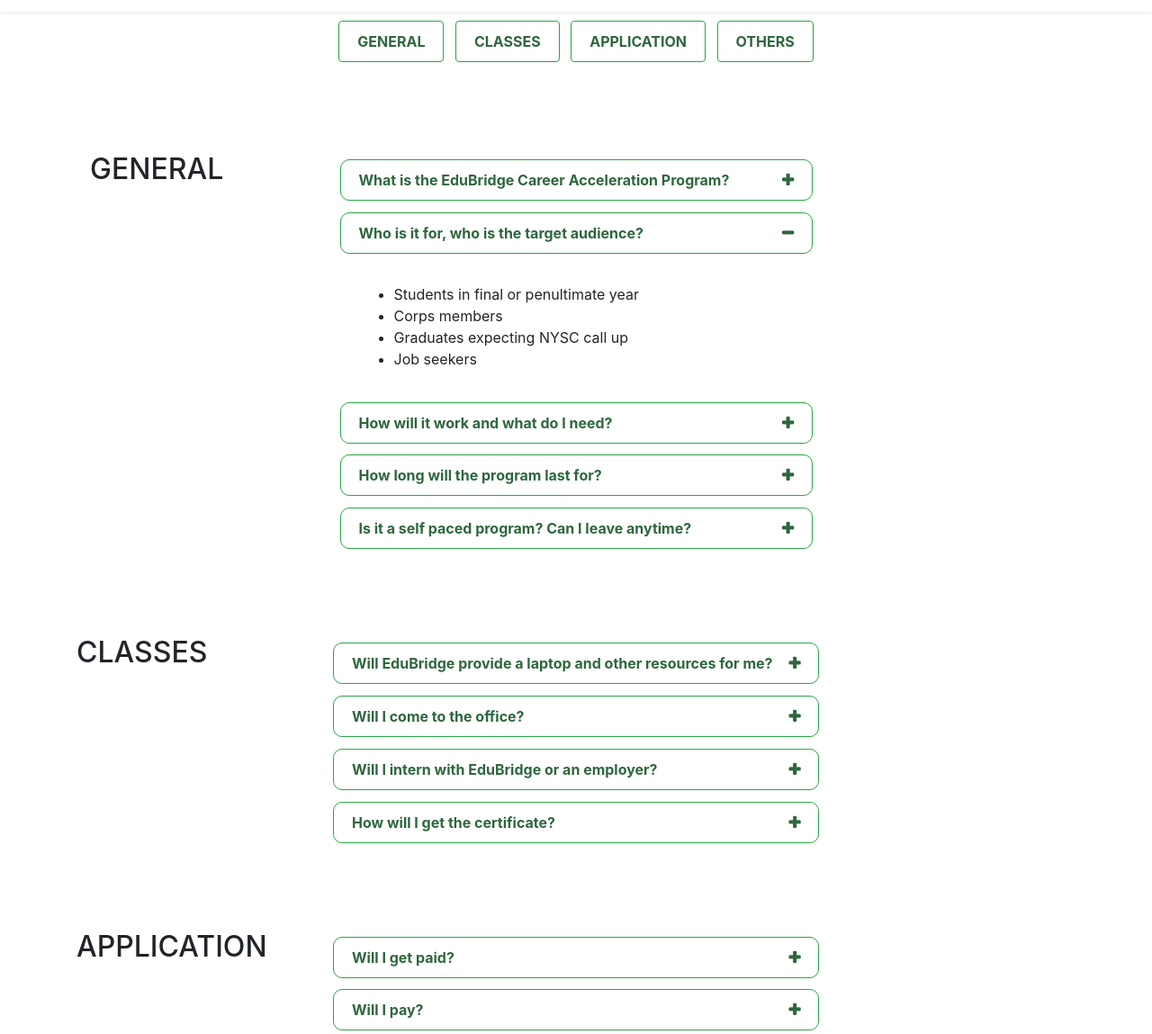
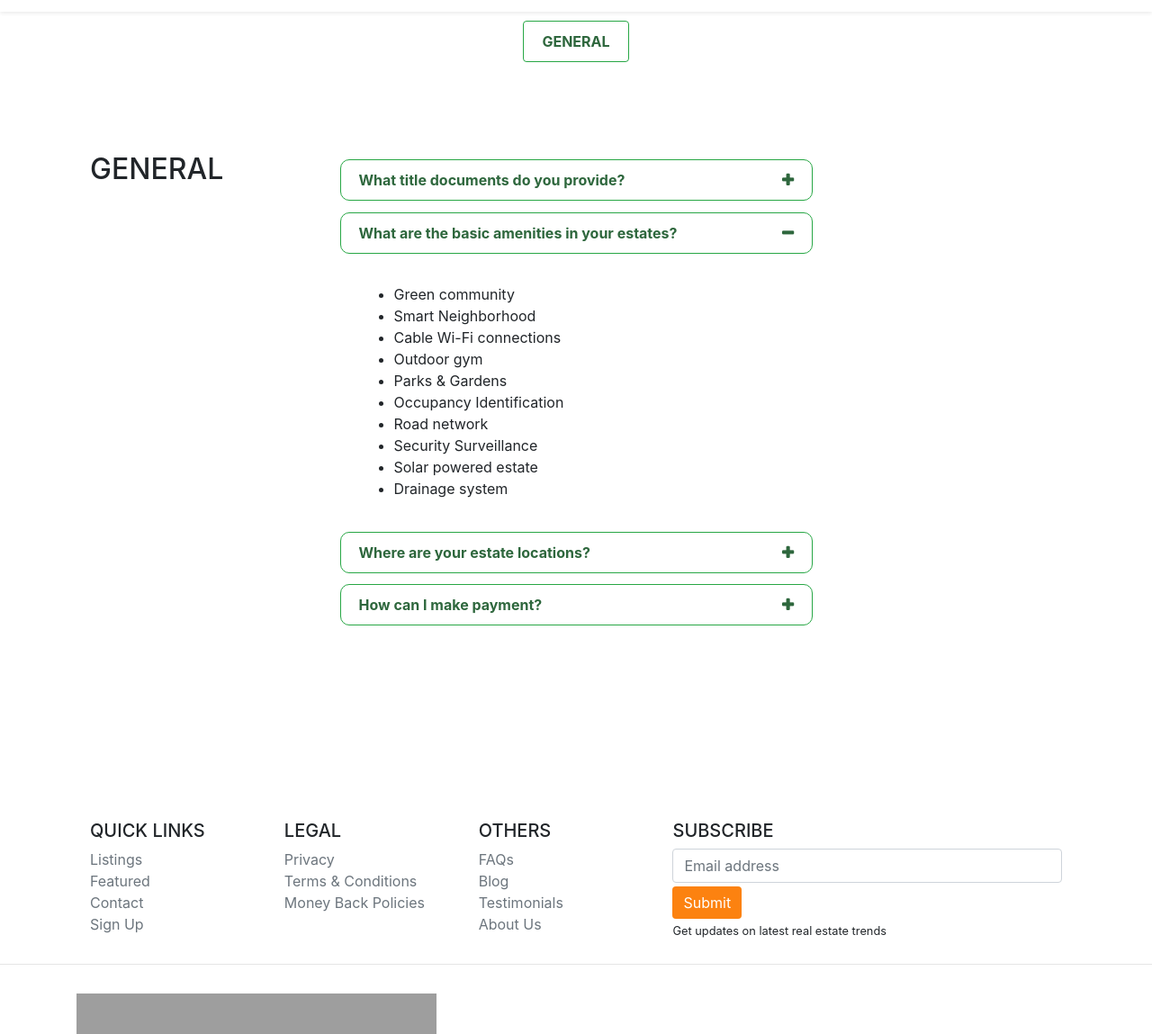
Before and after one commit to IamMiracleAlex/westan, a Django app: page /faqs/ in a window 1280 px wide, after a click on "What are the basic amenities in your estates?". Shown: the part 313-1462 px from the top of the page at 90% size. Run offline with Django 3.2, Linux system fonts and the light colour scheme; some libraries are stand-ins or nearby versions; grey boxes are pictures that could not be loaded.

Commit message:
changed theme color, changed static saving, adding contents to faqs and privacy

```diff
--- a/templates/base.html
+++ b/templates/base.html
@@ -5,7 +5,7 @@
       <meta name="description" content="Welcome to Westan Homes">
       <meta name="viewport" content="width=device-width, initial-scale=1, shrink-to-fit=no">
       <meta http-equiv="X-UA-Compatible" content="ie=edge">
-      <meta name="theme-color" content="#563d7c">
+      <meta name="theme-color" content="#FFFF00">
 
       {% load static %}
 
@@ -20,7 +20,15 @@
 
        <!-- Fonts -->
     <link href="https://fonts.googleapis.com/css2?family=Inter:wght@400;500;600;700&display=swap" rel="stylesheet">
+<!-- Global site tag (gtag.js) - Google Analytics -->
+    <script async src="https://www.googletagmanager.com/gtag/js?id=G-ZHEBN9F0QH"></script>
+    <script>
+    window.dataLayer = window.dataLayer || [];
+    function gtag(){dataLayer.push(arguments);}
+    gtag('js', new Date());
 
+    gtag('config', 'G-ZHEBN9F0QH');
+    </script>
 </head>
 <body>
 
--- a/templates/listings/faqs.html
+++ b/templates/listings/faqs.html
@@ -64,12 +64,12 @@ form button {
 
                 <button class="btn btn-outline-success b_color font-weight-bolder m-1 space" onclick="window.location='#general'">GENERAL</button>
 
-                <button class="btn btn-outline-success b_color font-weight-bolder m-1 space" onclick="window.location='#classes'">CLASSES</button>
+                {% comment %} <button class="btn btn-outline-success b_color font-weight-bolder m-1 space" onclick="window.location='#classes'">CLASSES</button>
 
                 <button class="btn btn-outline-success b_color font-weight-bolder m-1 space" onclick="window.location='#application'">APPLICATION</button>
 
                 <button class="btn btn-outline-success b_color font-weight-bolder m-1 space" onclick="window.location='#others'">OTHERS</button>
-
+                    {% endcomment %}
            </div>
         </div>
     </div>
@@ -95,51 +95,63 @@ form button {
                   <div  class="card-header p-1 collapsed font-weight-bold common b_color space" data-toggle="collapse"
                      href="#collapseOne">
                      <a class="card-title">
-                      What is the EduBridge Career Acceleration Program?
+                      What title documents do you provide?
                      </a>
                   </div>
                   <div id="collapseOne" class="card-body collapse" data-parent="#accordion">
                      <p>
-                      It is an online work experience for those looking to learn work skills, and know how it is to work in an organization. You will have the opportunity to learn key work skills, work in a team, complete multiple work projects and earn a certificate to prove your achievements.
+                        All our estate locations offer authentic & verifiable titles such as Certificate of Occupancy, Governor’s Consent, Registered Survey, and Deed of Assignment depending on the estate. We always strive to upgrade all our documentation to match the current trend and government policies.
                      </p>
                   </div>
 
                   <div class="card-header p-1 collapsed font-weight-bold common b_color space" data-toggle="collapse"
                      data-parent="#accordion" href="#collapseTwo">
                      <a class="card-title">
-                        Who is it for, who is the target audience?
+                        What are the basic amenities in your estates?
                      </a>
                   </div>
                   <div id="collapseTwo" class="card-body collapse" data-parent="#accordion">
                      <ul>
-                        <li>Students in final or penultimate year </li>
-                        <li>Corps members</li>
-                        <li>Graduates expecting NYSC call up</li>
-                        <li>Job seekers</li>
+                     <li>Green community</li>
+                     <li>Smart Neighborhood</li>
+                     <li>Cable Wi-Fi connections</li>
+                     <li>Outdoor gym</li>
+                     <li>Parks & Gardens</li>
+                     <li>Occupancy Identification</li>
+                     <li>Road network</li>
+                     <li>Security Surveillance</li>
+                     <li>Solar powered estate</li>
+                     <li>Drainage system</li>
                      </ul>
                   </div>
 
                   <div class="card-header p-1 collapsed font-weight-bold common b_color space" data-toggle="collapse"
                      data-parent="#accordion" href="#collapseThree">
                      <a class="card-title">
-                     How will it work and what do I need?
+                     Where are your estate locations?
                      </a>
                   </div>
                   <div id="collapseThree" class="card-body collapse" data-parent="#accordion">
-                     <p>For an average intern, you will need to have a laptop, internet access, access to Slack and email services (these are free solutions), power supply. </p>
+                   <p>Our current locations are;</p>
+                   <ul>
+                     <li>Ode-Omi, Ibeju Lekki</li>
+                     <li>Mowe/Ofada, Ogun state</li>
+                   </ul>
+                   <p>Our proposed estate locations are; Sangotedo, Epe, Ibadan, Abuja, Enugu, Abeokuta, Badagry, etc</p>
                   </div>
 
                   <div class="card-header p-1 collapsed font-weight-bold common b_color space" data-toggle="collapse"
                      data-parent="#accordion" href="#collapse4">
                      <a class="card-title">
-                   How long will the program last for?
+                   How can I make payment?
                      </a>
                   </div>
                   <div id="collapse4" class="card-body collapse" data-parent="#accordion">
-                     <p>6 weeks. Activities will run from Monday to Friday. Classes on Saturday and Sunday. </p>
+                     <p>At Westan homes and smart estates, we offer outright payment and installment payment plans to encourage everyone to secure a property for themselves. </p>
+                     <p>All payments should be made ONLY to the designated official Westan Homes and Smart Estates bank accounts.</p>
                   </div>
 
-                  <div class="card-header p-1 collapsed font-weight-bold common b_color space" data-toggle="collapse"
+                  {% comment %} <div class="card-header p-1 collapsed font-weight-bold common b_color space" data-toggle="collapse"
                      data-parent="#accordion" href="#collapse5">
                      <a class="card-title">
                         Is it a self paced program? Can I leave anytime?
@@ -148,7 +160,7 @@ form button {
                   <div id="collapse5" class="card-body collapse" data-parent="#accordion">
                      <p>It is not self-paced. It will be managed like the EduBridge Graduate Program. There is a timetable for several activities e.g. classes, group meetings, etc. Everyone starts the program at the same time and ends at the same time. Some activities will be held at the times that candidates choose, e.g. when the groups meet etc.
                      </p>
-                  </div>
+                  </div> {% endcomment %}
 
 
                </div>
@@ -162,7 +174,7 @@ form button {
 </section>
 
 
-
+{% comment %}
 <br> <br>
 <section id="classes">
 
@@ -422,7 +434,7 @@ form button {
     </div>
 </div>
 </section>
-
+     {% endcomment %}
 <br> <br> <br>
 {% include 'partials/footer.html' %}
 
--- a/transactions/views.py
+++ b/transactions/views.py
@@ -62,7 +62,7 @@ def checkout_confirmation(request, trans_id):
 
         # incase of a subsequent or additional payment
         if trans.bank or trans.teller_name or trans.amount_paid:
-            new_trans = Transaction.objects.create(
+            Transaction.objects.create(
                                         listing = trans.listing,
                                         user = request.user,
                                         amount_to_pay = trans.amount_to_pay,
```
Also changed, not shown: mysite/settings.py (+5 -5 lines), templates/listings/privacy.html (+13 -13 lines). Lines whose indentation alone changed are shown as unchanged.
